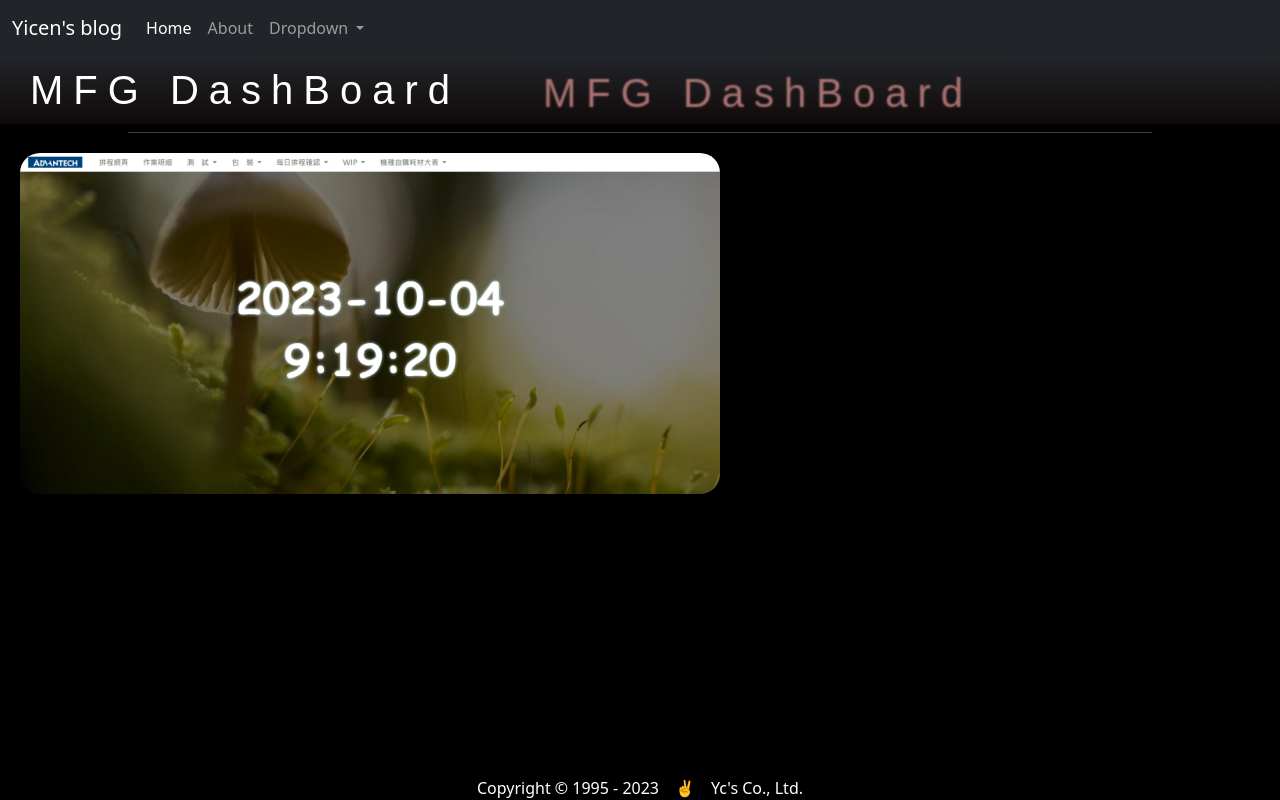
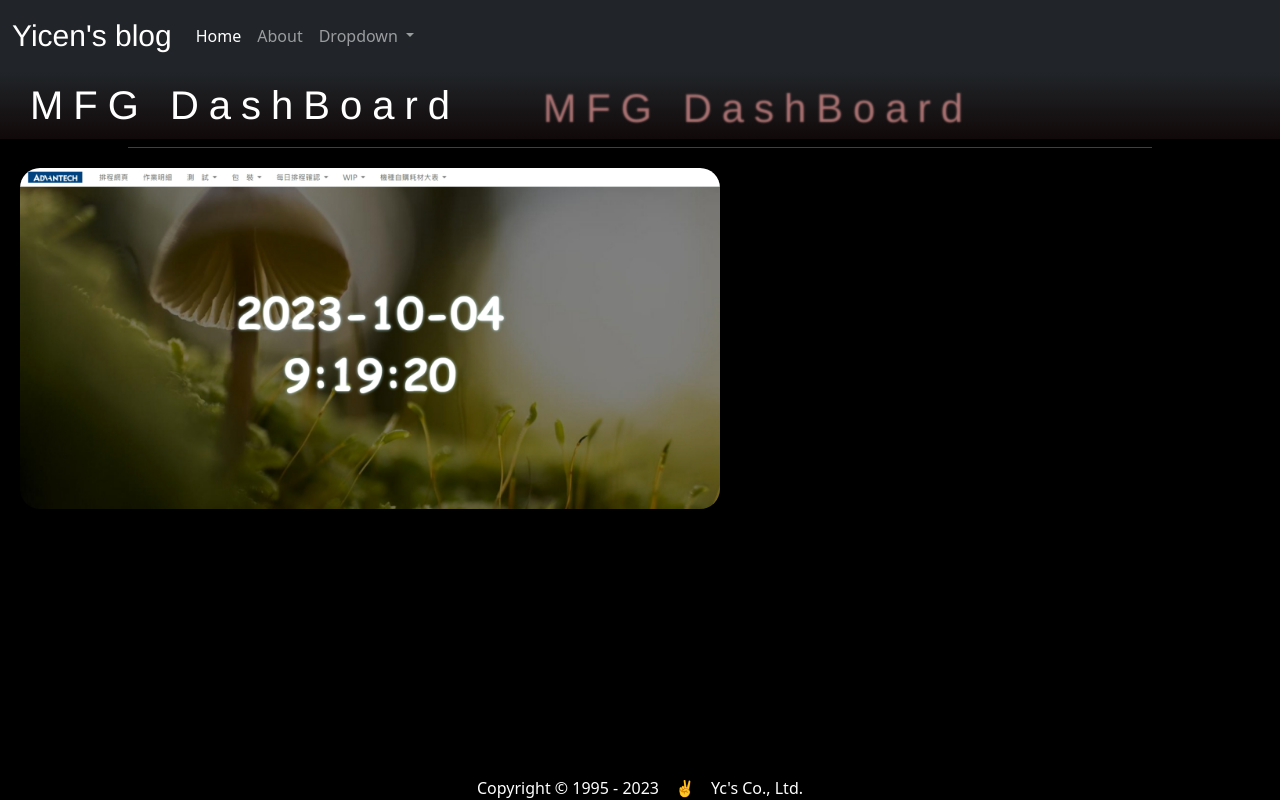
Before and after one commit to liancencen/liancencen.github.io, a plain HTML site: page MFGDashBoard.html in a window 1280 px wide. Drawn offline with nearby package versions, Linux system fonts and the light colour scheme.

Commit message:
調整logo大小

```diff
--- a/css/MFGDashBoard.css
+++ b/css/MFGDashBoard.css
@@ -1,5 +1,5 @@
 .MFGDashBoard-title {
-    font-family: fantasy;
+    font-family: 'Franklin Gothic Medium', 'Arial Narrow', Arial, sans-serif;
     width: auto;
     padding: 10px;
     padding-left: 30px;
--- a/header.html
+++ b/header.html
@@ -7,6 +7,10 @@
 <style>
     .dropdown-item{
         color: white;
+    }
+    .navbar-brand{
+        font-family: 'Franklin Gothic Medium', 'Arial Narrow', Arial, sans-serif;
+        font-size: 30px;
     }
 </style>
 
```
